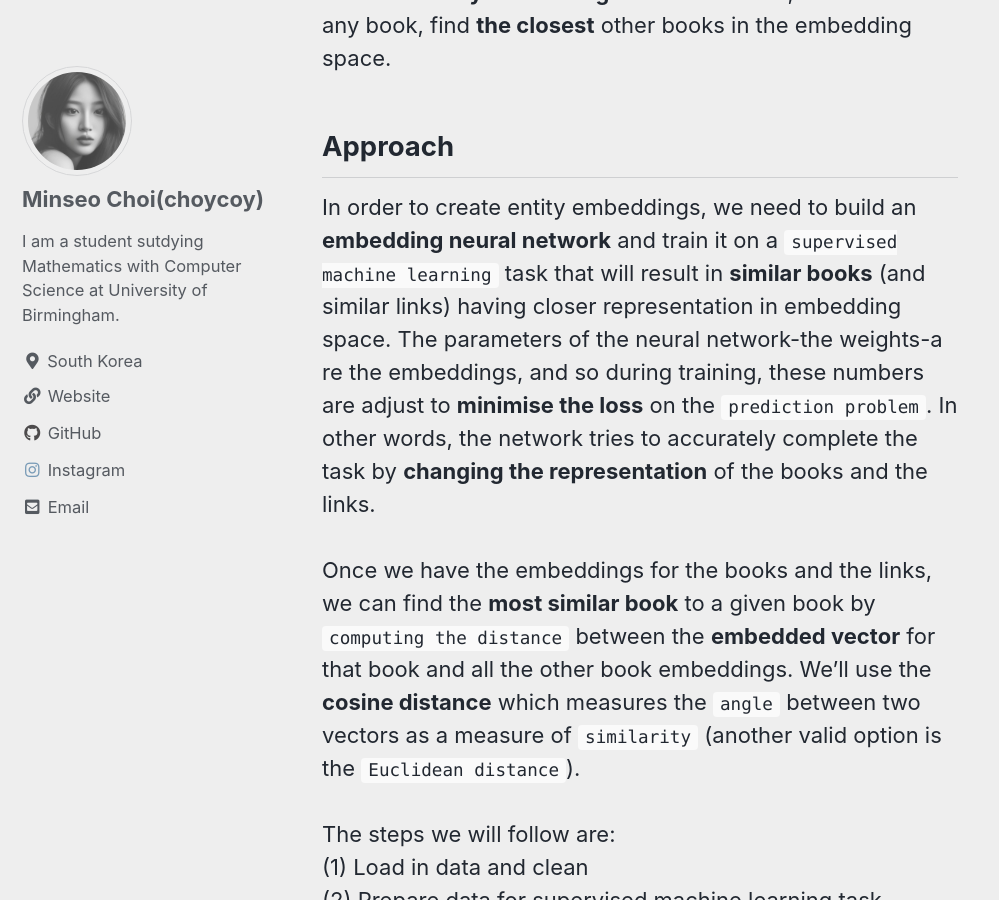
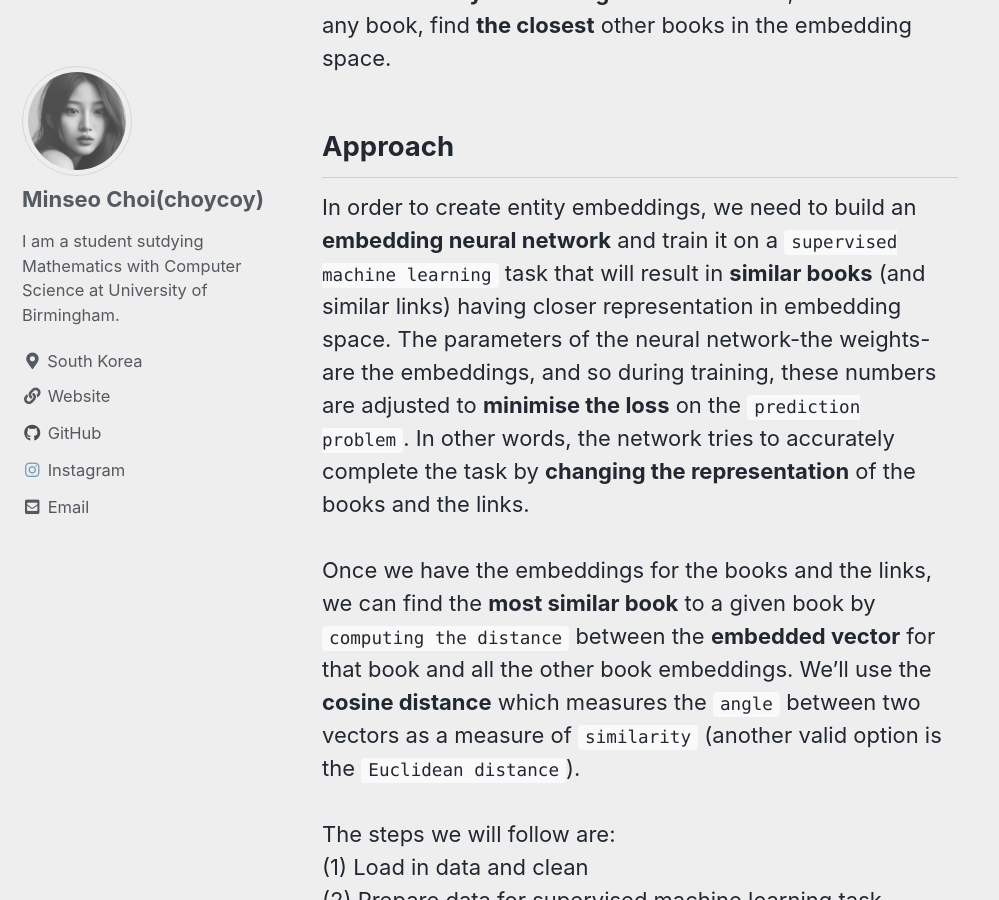
Before and after one commit to choycoy/choycoy.github.io, a Jekyll site: the page built from _posts/2023-02-27-neural-network-embedding-recommendation-system.markdown, in a window 1280 px wide and 900 px high, scrolled down 1118 px. Shown: the whole window, without its empty margins (0-999 px from the left). Built offline with Jekyll 4.4.1, drawn with Linux system fonts in a browser that asks for light colours; cached includes are drawn as plain includes.

Commit message:
Update 2023-02-27-neural-network-embedding-recommendation-system.markdown

```diff
--- a/_posts/2023-02-27-neural-network-embedding-recommendation-system.markdown
+++ b/_posts/2023-02-27-neural-network-embedding-recommendation-system.markdown
@@ -16,7 +16,7 @@ Entity embedding is to map `high-dimensional` categorical variables to a `low-di
 Therefore, the basic approach for a `recommendation system` is to create **entity embeddings** of all the books, and then for any book, find **the closest** other books in the embedding space.
 
 ## Approach
-In order to create entity embeddings, we need to build an **embedding neural network** and train it on a `supervised machine learning` task that will result in **similar books** (and similar links) having closer representation in embedding space. The parameters of the neural network-the weights-a re the embeddings, and so during training, these numbers are adjust to **minimise the loss** on the `prediction problem`. In other words, the network tries to accurately complete the task by **changing the representation** of the books and the links.
+In order to create entity embeddings, we need to build an **embedding neural network** and train it on a `supervised machine learning` task that will result in **similar books** (and similar links) having closer representation in embedding space. The parameters of the neural network-the weights- are the embeddings, and so during training, these numbers are adjusted to **minimise the loss** on the `prediction problem`. In other words, the network tries to accurately complete the task by **changing the representation** of the books and the links.
 <br>
 <br>
 Once we have the embeddings for the books and the links, we can find the **most similar book** to a given book by `computing the distance` between the **embedded vector** for that book and all the other book embeddings. We'll use the **cosine distance** which measures the `angle` between two vectors as a measure of `similarity` (another valid option is the `Euclidean distance`).
```
